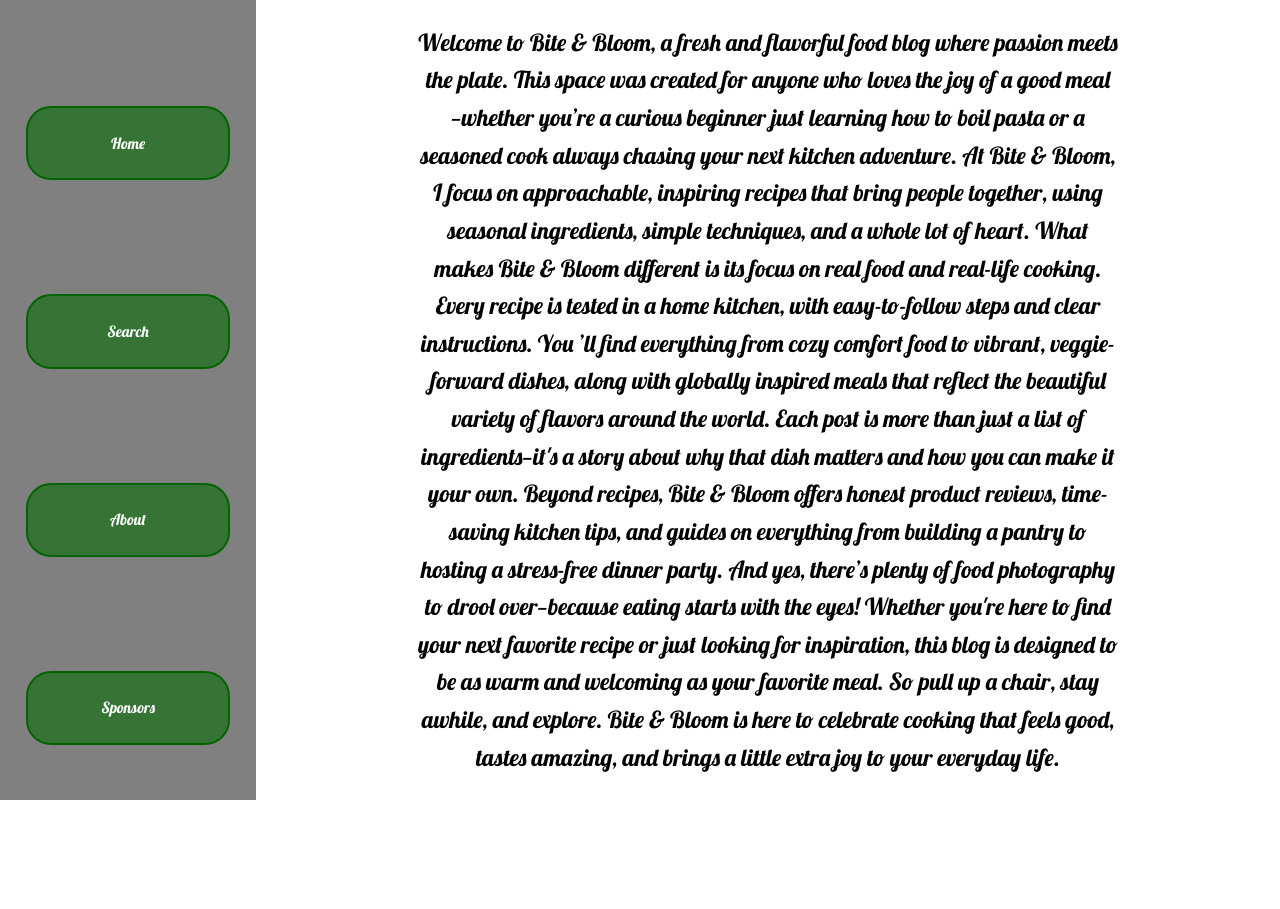
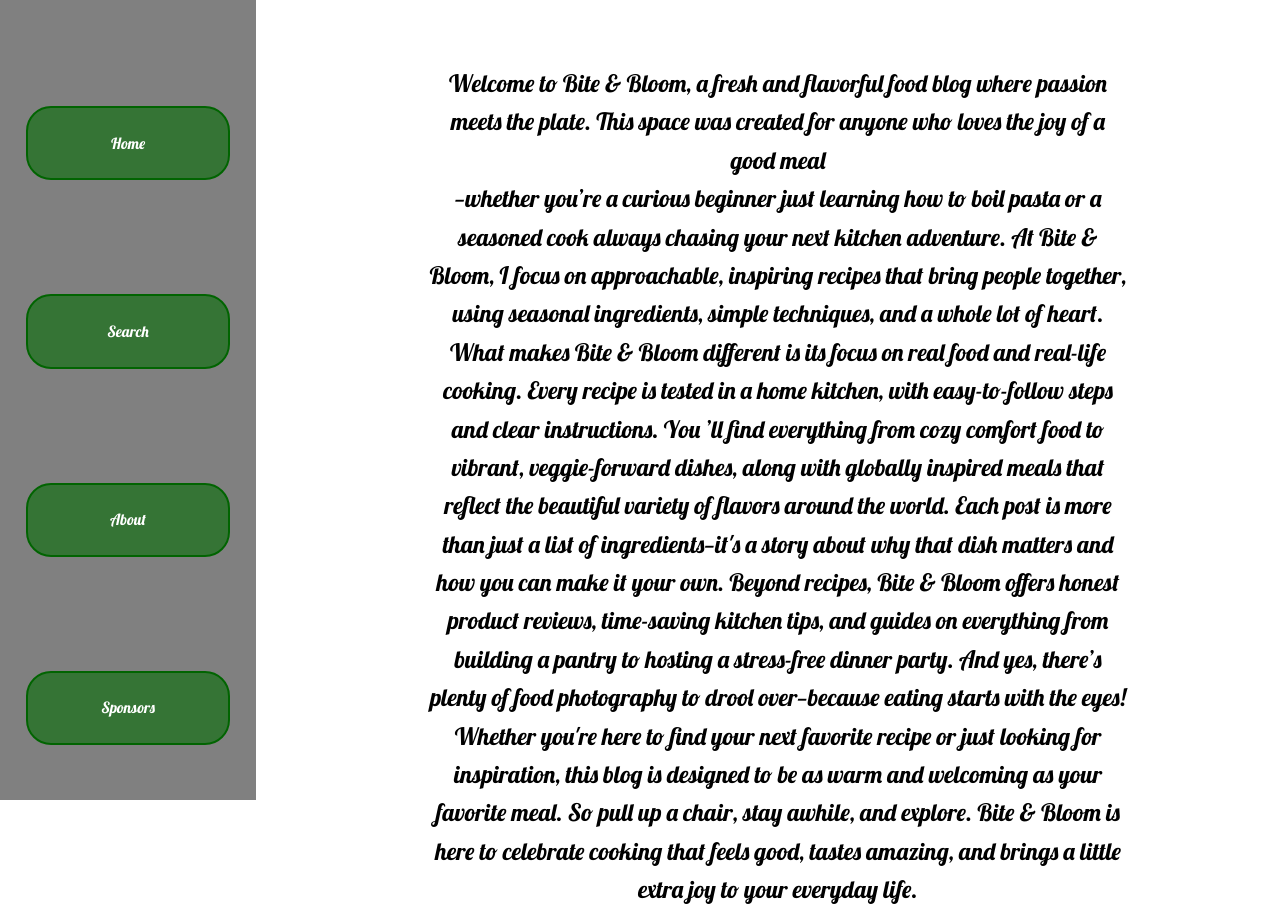
Before and after one commit to aman78099/Food-Blog, a plain HTML site: page About-page.html in a window 1280 px wide. Before the commit the page ends 800 px from the top, so only its background shows below. Drawn offline with Linux system fonts and the light colour scheme.

Commit message:
Update About-page.css

```diff
--- a/About-page.css
+++ b/About-page.css
@@ -102,23 +102,23 @@ body {
 
 /* Main content shifted right to make room for sidebar, centered content, padding added */
 .about-content {
-    margin-left: 20%;
-    width: 80%;
-    display: flex;
-    justify-content: center;
-    align-items: center;
+    margin-left: calc(20% + 20px);
+    width: calc(80% - 20px);
     padding: 5%;
-    height: 100vh;
     text-align: center;
 }
 
+
+
 /* Paragraph styling inside about content: larger black text, max width for readability, and good line spacing */
 .about-content p {
-    font-size: 147%;
+    font-size: clamp(12px, 2vw, 24px);
     max-width: 700px;
     line-height: 1.6;
     color: black;
+    margin: 0 auto;
 }
+
 
 /* Responsive paragraph font size for smaller screens */
 @media (max-width: 768px) {
```
